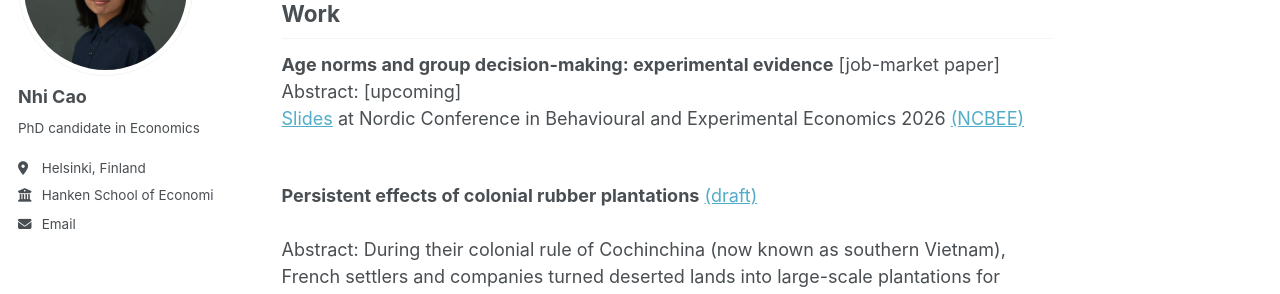
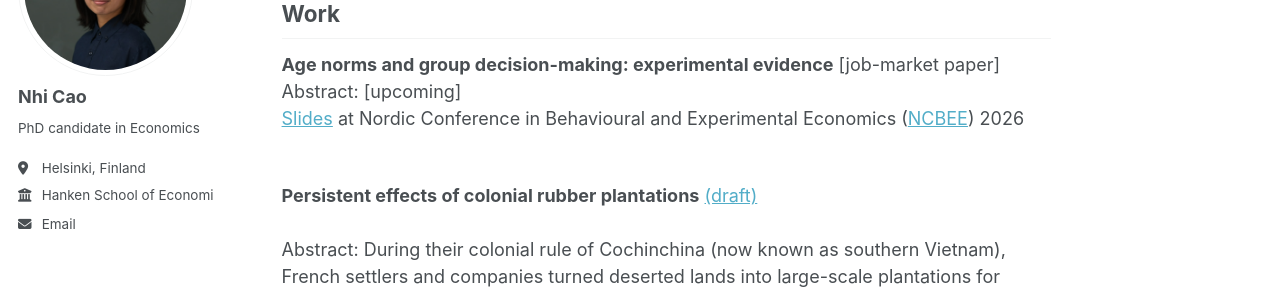
Before and after one commit to nhi-cao/nhi-cao.github.io, a Jekyll site: the page built from _pages/about.md, in a window 1280 px wide and 1270 px high. Shown: the part 198-492 px from the top of the window. Built offline with Jekyll 4.4.1, drawn with Linux system fonts in a browser that asks for light colours; a script bundle is joined from its source files by our own code; library files that are not in the unit come from our copies.

```diff
--- a/_pages/about.md
+++ b/_pages/about.md
@@ -19,7 +19,7 @@ Work
 <br />
 Abstract: [upcoming]
 <br />
-[Slides]() at Nordic Conference in Behavioural and Experimental Economics 2026 [(NCBEE)](https://sites.google.com/view/ncbee-2026-helsinki/home)
+[Slides]() at Nordic Conference in Behavioural and Experimental Economics  ([NCBEE](https://sites.google.com/view/ncbee-2026-helsinki/home)) 2026
 <br />
 <br />
 
```
